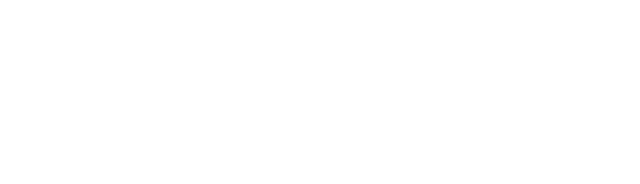
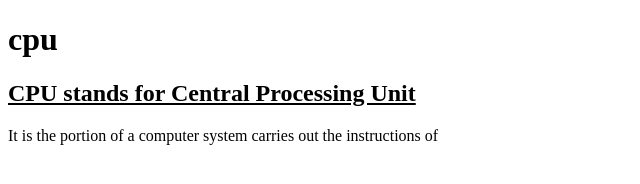
Before and after one commit to iamneo-production/ccceababdcadaeccdfffebaeceaec, a website: page public/index.html in a window 1280 px wide. Shown: the whole page, without its empty margins (0-640 px from the left). Drawn offline with Linux system fonts and the light colour scheme.

Commit message:
Backup Commit

```diff
--- a/public/index.html
+++ b/public/index.html
@@ -4,5 +4,9 @@
     <link rel="stylesheet" href="style.css" />
 </head>
 <body>
+    <h1> cpu</h1>
+    <h2> <u> CPU stands for Central Processing Unit </u></h2>
+    <p> It is the portion of a computer system carries out the instructions of </p>
+
 </body>
 </html>
```
